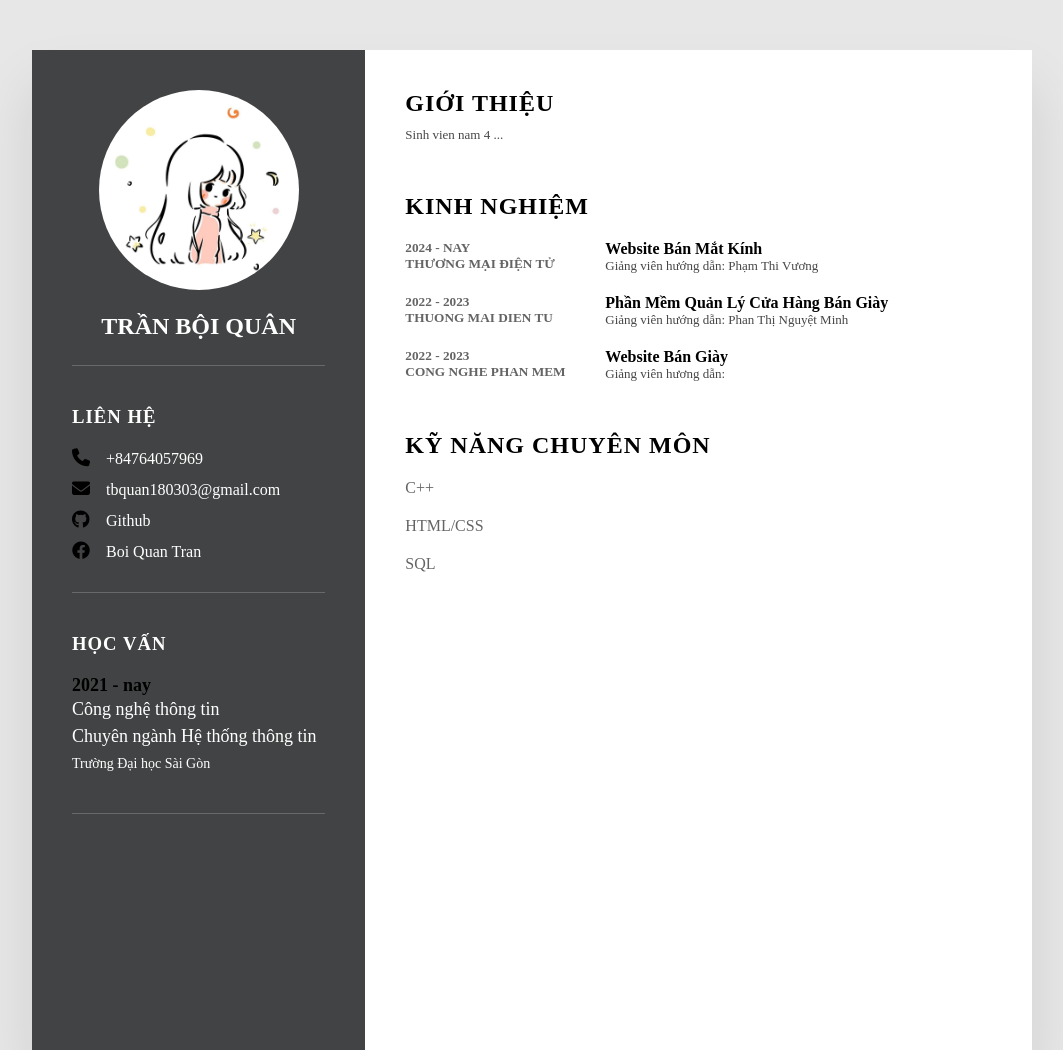
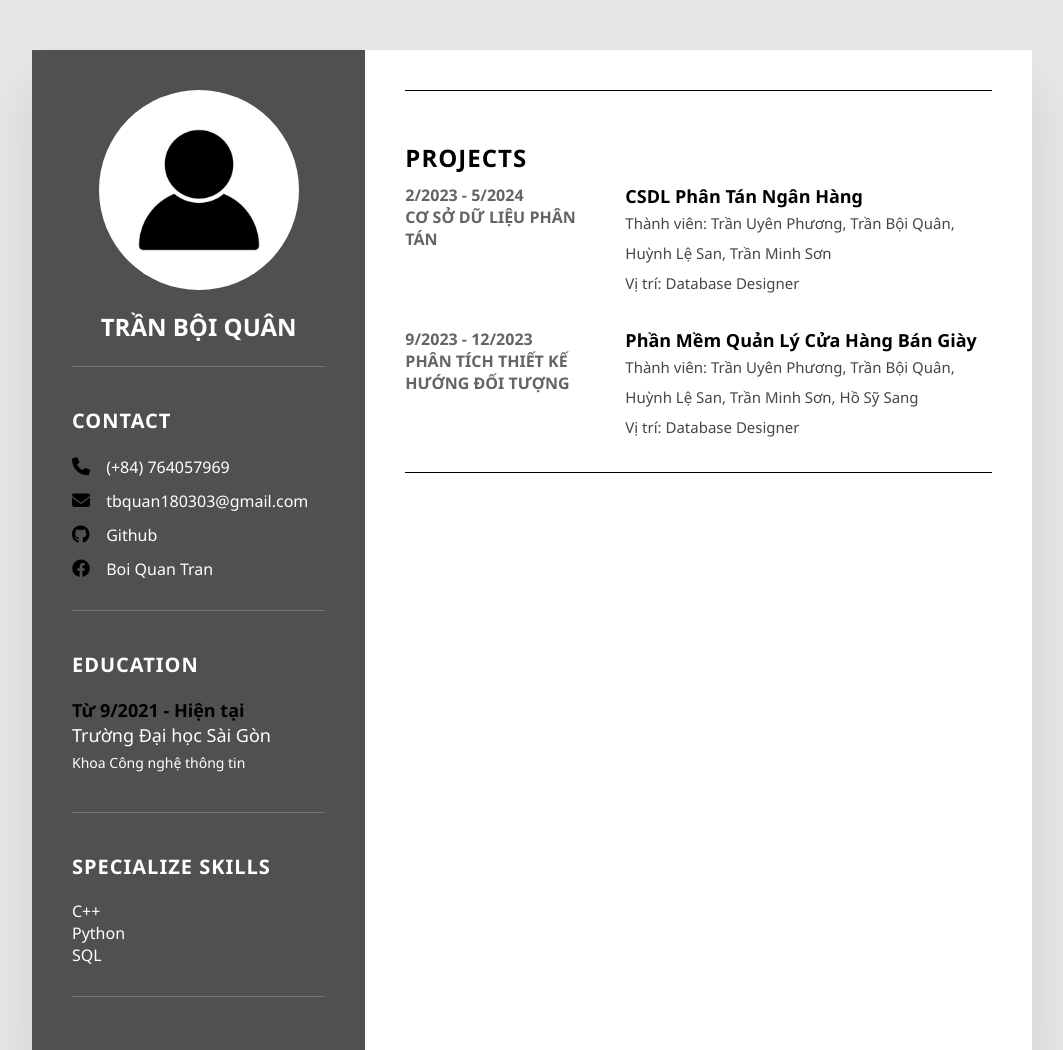
Before and after one commit to BoiQuanTran/Profile, a plain HTML site: page index.html in a window 1280 px wide. Shown: the top 1050 px of the page, without its empty margins (108-1171 px from the left). Drawn offline with Linux system fonts and the light colour scheme.

Commit message:
add file

```diff
--- a/cv.css
+++ b/cv.css
@@ -2,6 +2,7 @@
     margin: 0;
     padding: 0;
     box-sizing: border-box;
+    font-family: 'Segoe UI', Tahoma, Geneva, Verdana, sans-serif;
 }
 body{
     background-color: #e7e7e7;
@@ -24,7 +25,7 @@ body{
 }
 .container .left_side{
     position: relative;
-    background: #424344;
+    background: #4f5052;
     padding: 40px;
 }
 .profile{
@@ -75,6 +76,7 @@ body{
     font-weight: 600;
     letter-spacing: 1px;
     margin-bottom: 20px;
+    font-size: 20px;
 }
 .contact ul{
     position: relative;
@@ -131,6 +133,7 @@ body{
 }
 .about{
     margin-bottom: 50px;
+    border-bottom: 1px solid rgb(0, 0, 0);
 }
 .about:last-child{
     margin-bottom: 0;
@@ -143,26 +146,29 @@ body{
 }
 p{
     color: #464646;
-    font-size: 13px;
+    font-size: 15px;
+    line-height: 2;
 }
 .about .box{
     display: flex;
     flex-direction: row;
-    margin: 20px 0;
+    margin-bottom: 30px;
 
 }
 .about .box .year{
     min-width: 200px;
+    margin-right: 20px;
 }
 .about .box .year h5{
     text-transform: uppercase;
     color: #646464;
     font-weight: 600;
+    font-size: 16px;
 }
 .about .box .text h4{
     text-transform: capitalize;
     color: #000000;
-    font-size: 16px;
+    font-size: 18px;
 }
 .skill .box{
     position: relative;
@@ -174,6 +180,6 @@ p{
 }
 .skill .box h4{
     text-transform: uppercase;
-    color: #646464;
+    color: #fff;
     font-weight: 500;
 }
--- a/index.html
+++ b/index.html
@@ -13,17 +13,17 @@
         <div class="left_side">
             <div class="profile">
                 <div class="avatar">
-                    <img src="48.jpg">
+                    <img src="profile.jpg">
                 </div>
                 <h2>Trần Bội Quân<span></span></h2>
             </div>
 
             <div class="contact">
-                <h3 class="title">Liên hệ</h3>
+                <h3 class="title">CONTACT</h3>
                 <ul>
                     <li>
                         <span class="icon"><i class="fa-solid fa-phone"></i></span>
-                        <span class="text">+84764057969</span>
+                        <span class="text">(+84) 764057969</span>
                     </li>
                     <li>
                         <span class="icon"><i class="fa-solid fa-envelope"></i></span>
@@ -44,12 +44,23 @@
                 </ul>
             </div>
             <div class="contact edu">
-                <h3 class="title">Học vấn</h3>
+                <h3 class="title">EDUCATION</h3>
                 <ul>
                     <li>
-                        <h5>2021 - nay</h5>
-                        <h4>Công nghệ thông tin<br>Chuyên ngành Hệ thống thông tin</h4>
+                        <h5>Từ 9/2021 - Hiện tại</h5>
                         <h4>Trường Đại học Sài Gòn</h4>
+                        <h4>Khoa Công nghệ thông tin</h4>
+                    </li>
+                </ul>
+            </div>
+            <div class="contact skill">
+                <h3 class="title">Specialize skills</h3>
+                <ul>
+                    <li>
+                        <span>C++
+                            <br>Python
+                            <br>SQL
+                        </span>
                     </li>
                 </ul>
             </div>
@@ -59,56 +70,38 @@
 
         <div class="right_side">
             <div class="about">
-                <h2 class="title2">Giới thiệu</h2>
-                <p>Sinh vien nam 4 ...</p>
+                <!-- <h2 class="title2">Giới thiệu</h2>
+                <p>Sinh vien nam 4 ...</p> -->
             </div>
             <div class="about">
-                <h2 class="title2">Kinh nghiệm</h2>
+                <h2 class="title2">Projects</h2>
                 <div class="box">
                     <div class="year">
-                        <h5>2024 - nay</h5>
-                        <h5>Thương mại điện tử</h5>
+                        <h5><b>2/2023 - 5/2024</b></h5>
+                        <h5>Cơ sở dữ liệu phân tán</h5>
                     </div>
                     <div class="text">
-                        <h4>Website bán mắt kính</h4>
-                        <p>Giảng viên hướng dẫn: Phạm Thi Vương</p>
+                        <h4>CSDL Phân tán ngân hàng</h4>
+                        <p>Thành viên: Trần Uyên Phương, Trần Bội Quân, Huỳnh Lệ San, Trần Minh Sơn
+                            <br>Vị trí: Database Designer
+                        </p>
                     </div>
                 </div>
                 <div class="box">
                     <div class="year">
-                        <h5>2022 - 2023</h5>
-                        <h5>Thuong mai dien tu</h5>
+                        <h5><b>9/2023 - 12/2023</b></h5>
+                        <h5>Phân tích thiết kế hướng đối tượng</h5>
                     </div>
                     <div class="text">
                         <h4>Phần mềm quản lý cửa hàng bán giày</h4>
-                        <p>Giảng viên hướng dẫn: Phan Thị Nguyệt Minh</p>
-                    </div>
-                </div>
-                <div class="box">
-                    <div class="year">
-                        <h5>2022 - 2023</h5>
-                        <h5>Cong nghe phan mem</h5>
-                    </div>
-                    <div class="text">
-                        <h4>Website bán giày</h4>
-                        <p>Giảng viên hương dẫn: </p>
+                        <p>Thành viên: Trần Uyên Phương, Trần Bội Quân, Huỳnh Lệ San, Trần Minh Sơn, Hồ Sỹ Sang
+                            <br>Vị trí: Database Designer
+                        </p>
                     </div>
                 </div>
             </div>
-            <div class="about skill">
-                <h2 class="title2">Kỹ năng chuyên môn</h2>
-                <div class="box">
-                    <h4>C++</h4>
-                </div>
-                <div class="box">
-                    <h4>HTML/CSS</h4>
-                </div>
-                <div class="box">
-                    <h4>SQL</h4>
-                </div>
-            </div>
+
         </div>
     </div>
-
 </body>
 </html>
--- a/style.css
+++ /dev/null
@@ -1,131 +0,0 @@
-body{
-    margin: 0;
-    background-color: #d5d5d5;
-    font-family: system-ui, -apple-system, BlinkMacSystemFont, 'Segoe UI', Roboto, Oxygen, Ubuntu, Cantarell, 'Open Sans', 'Helvetica Neue', sans-serif;
-}
-.container{
-    background-color: #e9e7ea;
-    width: 1000px;
-    max-width: 100%;
-    margin: auto;
-    padding: 50px;
-    box-shadow: 0px 10px 50px #858585;
-    display: grid;
-    grid-template-columns: 35% 65%;
-    column-gap: 5%;
-    row-gap: 30px;
-}
-
-
-
-.avatar img{
-    width: 200px;
-    height: 200px;
-    border-radius: 50%;
-    object-fit: cover;
-}
-
-.avatar{
-    display: flex;
-    justify-content: end; /*le phai*/
-}
-
-
-
-.name{
-    padding-left: 30px;
-    border-left: 1px solid #000;
-}
-.name h1{
-    font-weight: 500;
-    font-size: xxx-large;
-    margin: 0 0 5px;
-}
-.name .specicalize{
-    margin: 0;
-    font-weight: bold;
-    letter-spacing: 3px;
-}
-.name .contact{
-    padding: 0;
-    list-style: none;
-}
-.name .contact span{
-    display: inline-block;
-    background-color: #000;
-    color: #fff;
-    width: 20px;
-    height: 20px;
-    border-radius: 50%;
-    text-align: center;
-    font-size: small;
-    margin-right: 20px;
-}
-.name .contact li{
-    padding: 5px 0;
-    transform: translate(-40px);
-    background-color: #e9e7ea;
-}
-
-.infor ul{
-    padding: 0;
-    margin: 0;
-    list-style: none;
-    text-align: right;
-    line-height: 30px;
-}
-.introduce{
-    padding-left: 30px;
-    border-left: 1px solid #000;
-    text-align: justify;
-}
-
-
-
-h2{
-    padding: 0;
-    margin: 0 0 20px;
-}
-.exp{
-    text-align: right;
-}
-.exp h4{
-    margin: 20px 0 10px;
-}
-.skill{
-    margin-top: 50px;
-}
-.exp ul{
-    padding: 0;
-    margin: 0;
-    list-style: none;
-    line-height: 35px;
-}
-
-
-
-.project{
-    padding-left: 30px;
-    text-align: justify;
-    border-left: 1px solid #000;
-}
-.project .web{
-    color: green;
-    padding: 10px 0;
-}
-.project .location{
-    font-weight: 500;
-    padding: 10px 0;
-}
-.project .item{
-    position: relative;
-}
-.project .item::before{
-position: absolute;
-width: 13px;
-height: 13px;
-background-color: #000;
-content: '';
-border-radius: 50%;
-left: -37px;
-}
```
Also changed, not shown: cv.html (deleted, +0 -114 lines), 48.jpg (deleted), profile.jpg (added).
